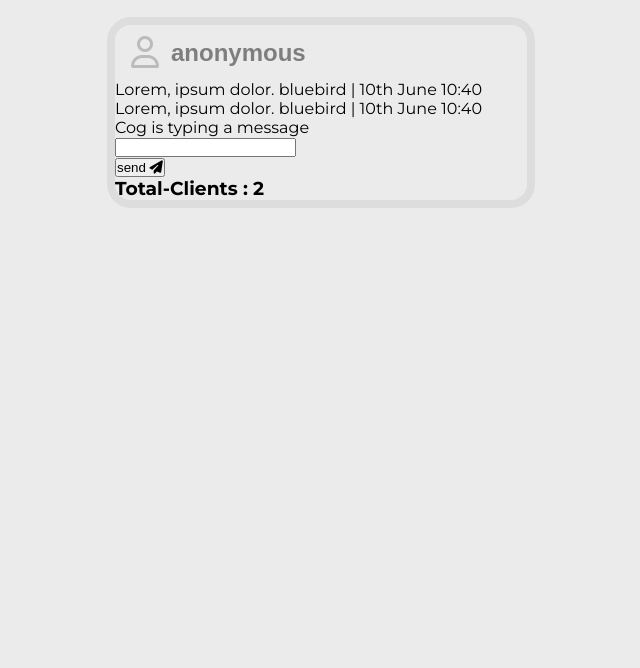
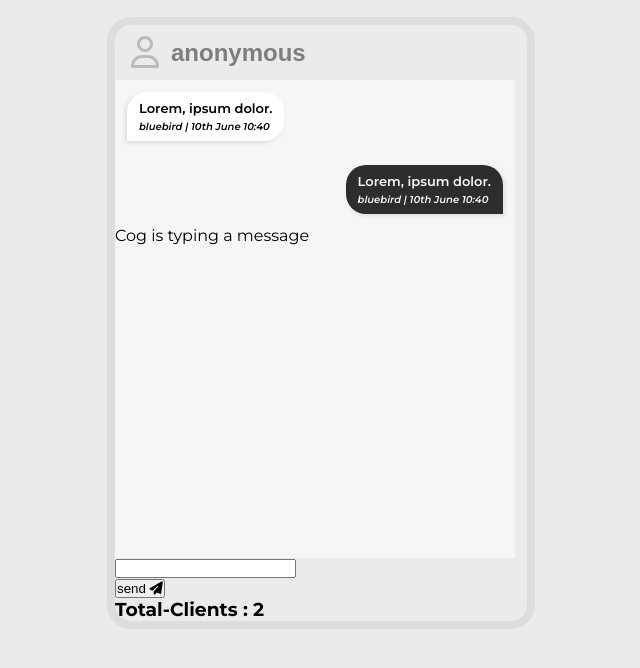
Before and after one commit to Nabin-09/CogChat, a website: page public/index.html in a window 1280 px wide. Shown: the part 62-730 px from the top of the page, without its empty margins (319-959 px from the left). Drawn offline with Linux system fonts and the light colour scheme.

Commit message:
Updating the message window

```diff
--- a/public/style.css
+++ b/public/style.css
@@ -46,3 +46,45 @@ body{
     outline : none;
     background-color: #ebebeb;
 }
+.message-container{
+    display: flex;
+    flex-direction:column;
+    background-color: #f6f6f6;
+    width: 400px;
+    height: 478px;
+    overflow-y: scroll;
+    overflow-x: hidden;
+
+}
+
+.message-left, .message-right{
+    list-style : none;
+    padding : 8px 12px;
+    margin : 12px;
+    max-width: 250px;
+    font-size: 13px;
+    word-wrap: break-word;
+    font-weight: 600;
+
+}
+
+.message-left{
+    border-radius: 20px 20px 20px 0px;
+    align-self: flex-start;
+    background-color: #fff;
+    box-shadow: -2px 2px 4px #dcdcdc;
+}
+.message-right{
+    border-radius: 20px 20px 0px 20px;
+    align-self: flex-end;
+    background-color: #2d2d2d;
+    box-shadow: 2px 2px 4px #dcdcdc;
+    color: #f6f6f6;
+}
+
+.message-left > p > span , .message-right > p > span{
+    display: block;
+    font-style: italic;
+    font-size: 10px;
+    margin-top: 4px;
+}
```
